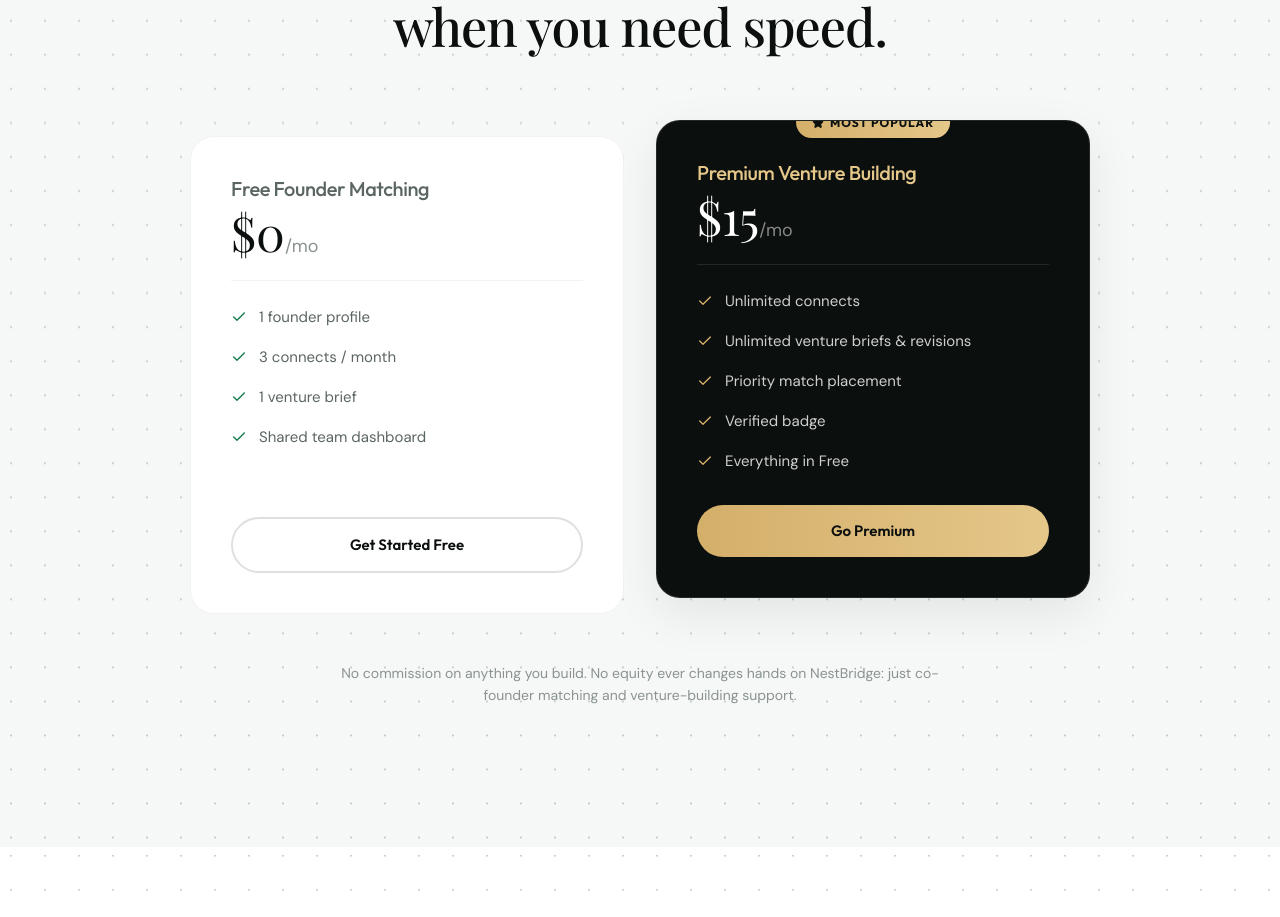
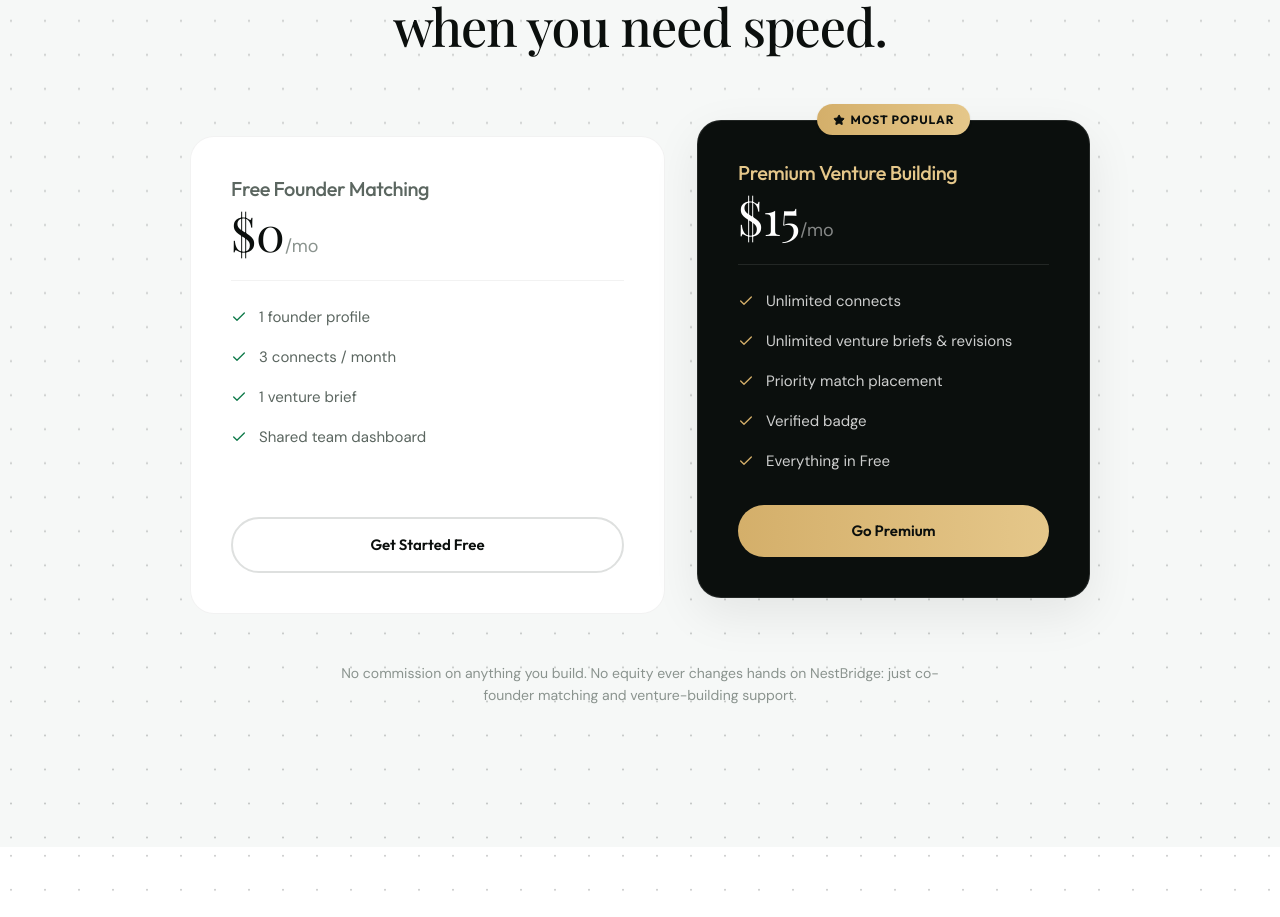
Before and after one commit to rickytabe/NestBridge_App, a Next.js app: page / in a window 1280 px wide. Shown: the part 7147-8064 px from the top of the page. Built offline with nearby package versions, Linux system fonts and the light colour scheme; a web font is replaced by a local one.

Commit message:
feat: implement landing page with hero, problem, and process sections for NestBridge

```diff
--- a/app/page.tsx
+++ b/app/page.tsx
@@ -505,7 +505,7 @@
           <br className="hidden md:block" /> Premium venture-building when you need speed.
         </h2>
 
-        <div className="flex flex-col md:flex-row justify-center gap-8 max-w-[900px] mx-auto mt-[60px] md:mt-[80px]">
+        <div className="flex flex-col md:flex-row justify-center gap-12 md:gap-8 max-w-[900px] mx-auto mt-[60px] md:mt-[80px]">
           {/* Free */}
           <div className="reveal reveal-delay-2 motion-card flex-1 bg-white border border-black/5 rounded-[24px] p-8 md:p-10 flex flex-col relative transition-shadow duration-300 hover:shadow-md">
             <div className="mb-6 pb-6 border-b border-black/5">
@@ -526,10 +526,11 @@
           </div>
 
           {/* Premium */}
-          <div className="reveal reveal-delay-3 motion-card flex-1 bg-ink-black text-paper-white rounded-[24px] p-8 md:p-10 flex flex-col relative md:-translate-y-4 shadow-lg border border-white/10 transition-transform duration-300 hover:-translate-y-6">
-            <div className="absolute -top-3.5 left-1/2 -translate-x-1/2 bg-gradient-to-r from-premium-gold to-[#E5C78A] text-ink-black font-accent text-[12px] font-bold uppercase tracking-[0.08em] px-4 py-1.5 rounded-full flex items-center gap-1.5 shadow-sm">
+          <div className="reveal reveal-delay-3 flex-1 flex flex-col relative mt-8 md:mt-0 md:-translate-y-4 transition-transform duration-300 hover:-translate-y-6">
+            <div className="absolute -top-4 left-1/2 -translate-x-1/2 bg-gradient-to-r from-premium-gold to-[#E5C78A] text-ink-black font-accent text-[12px] font-bold uppercase tracking-[0.08em] px-4 py-1.5 rounded-full flex items-center gap-1.5 shadow-sm z-20">
               <Star size={12} fill="currentColor" /> Most Popular
             </div>
+            <div className="motion-card flex-1 bg-ink-black text-paper-white rounded-[24px] p-8 pt-10 md:p-10 flex flex-col relative shadow-lg border border-white/10">
             <div className="mb-6 pb-6 border-b border-white/10">
               <h3 className="font-accent text-[20px] font-medium text-[#E5C78A] mb-2">Premium Venture Building</h3>
               <div className="font-heading text-[48px] text-white leading-none">
@@ -546,6 +547,7 @@
             <a href="#" className="inline-flex items-center gap-2.5 font-accent font-semibold rounded-full bg-gradient-to-r from-premium-gold to-[#E5C78A] text-ink-black transition-all duration-300 ease-[var(--ease-out-expo)] border-none text-[15px] px-[28px] py-[14px] justify-center hover:opacity-90 hover:shadow-[0_4px_20px_rgba(212,175,106,0.3)] hover:-translate-y-[1px] mt-auto">
               Go Premium
             </a>
+            </div>
           </div>
         </div>
 
```
